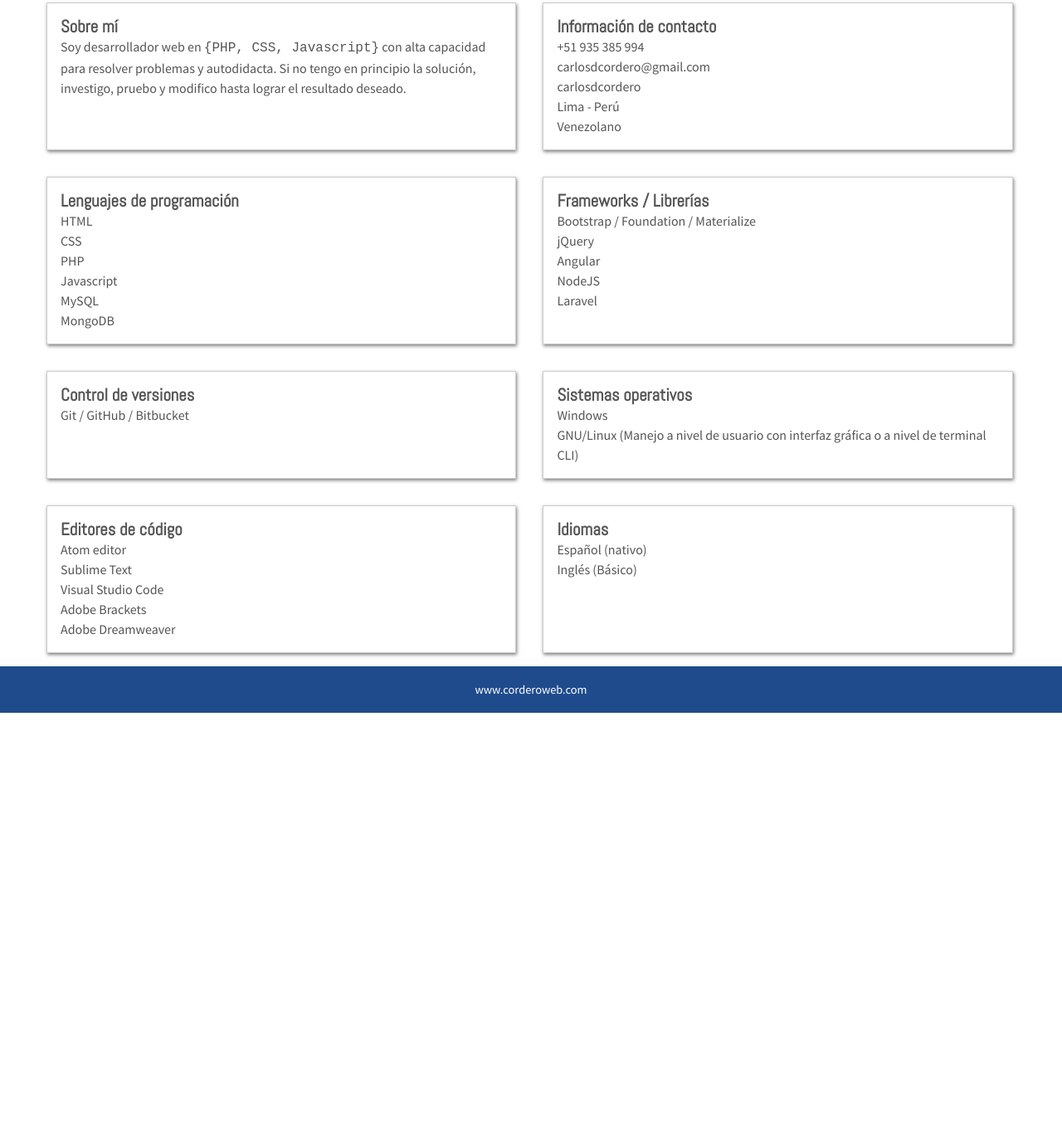
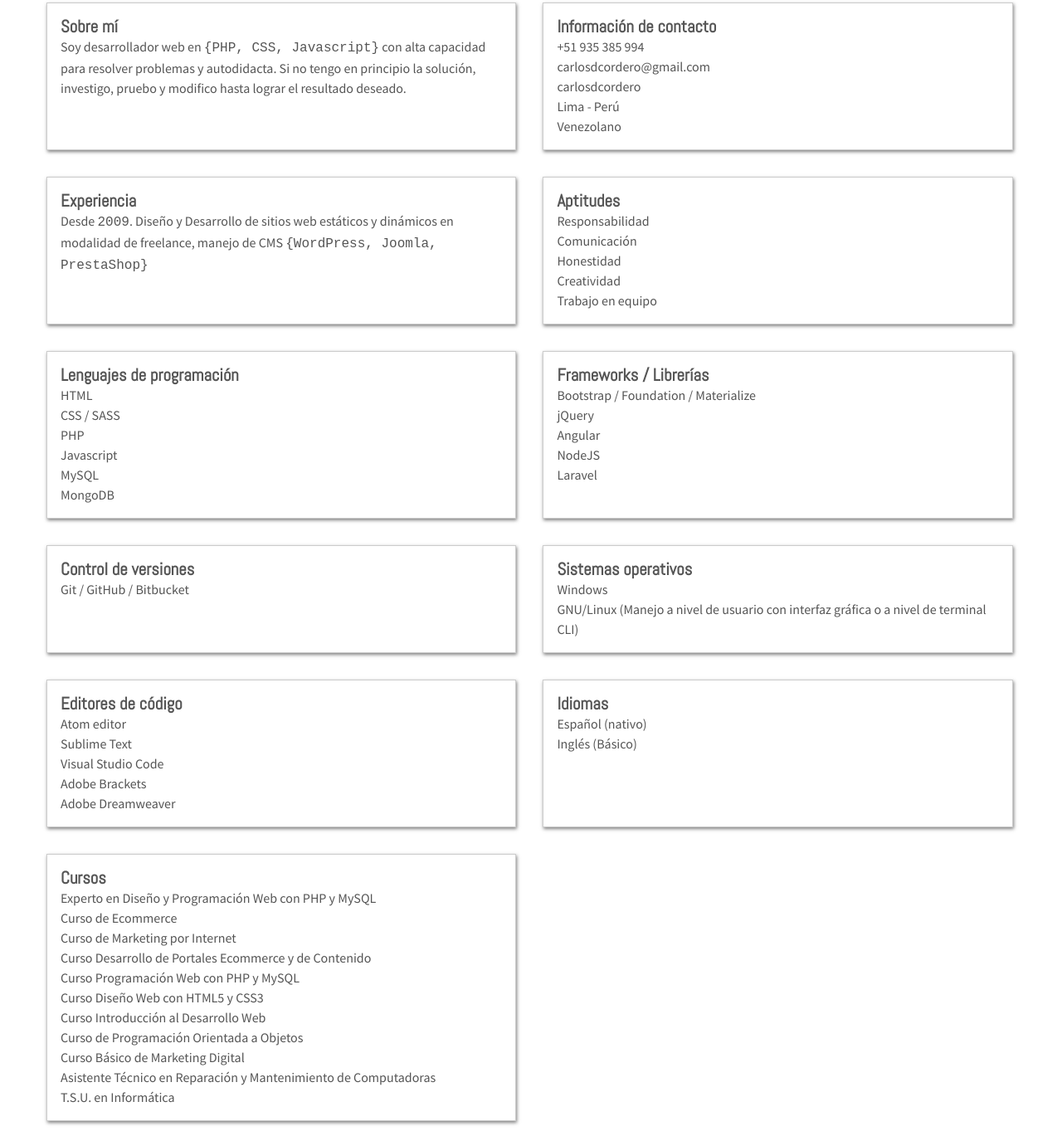
Before and after one commit to carlosdcordero/carlosdcordero.github.io, a plain HTML site: page index.html in a window 1280 px wide. Shown: the part 377-1740 px from the top of the page at 83% size. Before the commit the page ends 1236 px from the top, so only its background shows below. Drawn offline with Linux system fonts and the light colour scheme; some icons are missing.

Commit message:
Eliminando archivos innecesarios y actualizando archivos

```diff
--- a/css/estilos.css
+++ b/css/estilos.css
@@ -49,8 +49,8 @@ ul li:before { margin-right: .5rem; vertical-align: middle; }
 
 .datos-personales { text-align: center; }
 
-@media screen and (min-width: 768px) { .descripcion-informacion, .lenguajes-frameworks, .versiones-so, .editores-idiomas { display: -webkit-box; display: -ms-flexbox; display: flex; } }
+@media screen and (min-width: 768px) { .informacion { display: -webkit-box; display: -ms-flexbox; display: flex; -ms-flex-wrap: wrap; flex-wrap: wrap; } }
 
-footer { background-color: #1f4b8d; font-size: .9rem; text-align: center; }
+footer { background-color: #1f4b8d; font-size: .9rem; text-align: center; margin-top: 1rem; }
 
 footer a { color: #fff; }
--- a/index.html
+++ b/index.html
@@ -38,7 +38,7 @@
 			</p>
 		</div>
 	</section>
-	<section class="descripcion-informacion container">
+	<section class="informacion container">
 		<div class="row box">
 			<h2>Sobre mí</h2>
 			<p>Soy desarrollador web en <code>{PHP, CSS, Javascript}</code> con alta capacidad para resolver problemas y autodidacta.  Si no tengo en principio la solución, investigo, pruebo y modifico hasta lograr el resultado deseado.</p>
@@ -53,13 +53,25 @@
 				<li class="icon-flag">Venezolano</li>
 			</ul>
 		</div>
-	</section>
-	<section class="lenguajes-frameworks container">
+		<div class="row box">
+			<h2>Experiencia</h2>
+			<p>Desde <code>2009</code>. Diseño y Desarrollo de sitios web estáticos y dinámicos en modalidad de freelance, manejo de CMS <code>{WordPress, Joomla, PrestaShop}</code></p>
+		</div>
+		<div class="row box">
+			<h2>Aptitudes</h2>
+			<ul>
+				<li class="icon-check">Responsabilidad</li>
+				<li class="icon-check">Comunicación</li>
+				<li class="icon-check">Honestidad</li>
+				<li class="icon-check">Creatividad</li>
+				<li class="icon-check">Trabajo en equipo</li>
+			</ul>
+		</div>
 		<div class="row box">
 			<h2>Lenguajes de programación</h2>
 			<ul>
 				<li class="icon-code">HTML</li>
-				<li class="icon-code">CSS</li>
+				<li class="icon-code">CSS / SASS</li>
 				<li class="icon-code">PHP</li>
 				<li class="icon-code">Javascript</li>
 				<li class="icon-code">MySQL</li>
@@ -76,8 +88,6 @@
 				<li class="icon-code">Laravel</li>
 			</ul>
 		</div>
-	</section>
-	<section class="versiones-so container">
 		<div class="row box">
 			<h2>Control de versiones</h2>
 			<ul>
@@ -91,8 +101,6 @@
 				<li class="icon-linux">GNU/Linux (Manejo a nivel de usuario con interfaz gráfica o a nivel de terminal CLI)</li>
 			</ul>
 		</div>
-	</section>
-	<section class="editores-idiomas container">
 		<div class="row box">
 			<h2>Editores de código</h2>
 			<ul>
@@ -110,6 +118,22 @@
 				<li class="icon-language">Inglés (Básico)</li>
 			</ul>
 		</div>
+		<div class="row box">
+			<h2>Cursos</h2>
+			<ul>
+				<li class="icon-book">Experto en Diseño y Programación Web con PHP y MySQL</li>
+				<li class="icon-book">Curso de Ecommerce</li>
+				<li class="icon-book">Curso de Marketing por Internet</li>
+				<li class="icon-book">Curso Desarrollo de Portales Ecommerce y de Contenido</li>
+				<li class="icon-book">Curso Programación Web con PHP y MySQL</li>
+				<li class="icon-book">Curso Diseño Web con HTML5 y CSS3</li>
+				<li class="icon-book">Curso Introducción al Desarrollo Web</li>
+				<li class="icon-book">Curso de Programación Orientada a Objetos</li>
+				<li class="icon-book">Curso Básico de Marketing Digital</li>
+				<li class="icon-book">Asistente Técnico en Reparación y Mantenimiento de Computadoras</li>
+				<li class="icon-graduation-cap">T.S.U. en Informática</li>
+			</ul>
+		</div>
 	</section>
 	<footer>
 		<div class="container">
```
Also changed, not shown: gulpfile.js (deleted, +0 -18 lines), package.json (deleted, +0 -18 lines), 2 other files.
